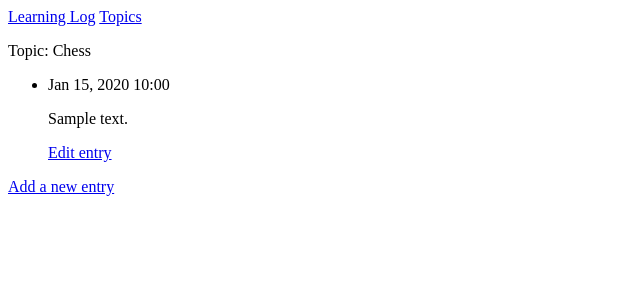
After one commit to Matthew-Sweere/Django, a Django app: page /topics/1/ in a window 1280 px wide. The commit adds this page. Shown: the top 300 px of the page, without its empty margins (0-640 px from the left). Run offline with Django 3.2, Linux system fonts and the light colour scheme; data comes from the database, SQL or seed files in the repository; both versions use the stored data as it was after the commit; tables that the repository leaves empty hold one stand-in row (values such as "Sample post").

Commit message:
More Video Work

```diff
--- a/learning_log/urls.py
+++ b/learning_log/urls.py
@@ -19,4 +19,5 @@ from django.urls import path, include
 urlpatterns = [
     path('admin/', admin.site.urls),
     path('', include('learning_logs.urls')),
+    #path('users/', include('users.urls'))
 ]
--- a/learning_logs/templates/learning_logs/base.html
+++ b/learning_logs/templates/learning_logs/base.html
@@ -1,6 +1,6 @@
 <p>
-<a href = "{% url 'learning_logs:index' %}">Learning Log</a>
-<a href = "{% url 'learning_logs:topics' %}">Topics</a>
+<a href="{% url 'learning_logs:index' %}">Learning Log</a>
+<a href="{% url 'learning_logs:topics' %}">Topics</a>
 </p>
 
 {% block content %}
--- /dev/null
+++ b/learning_logs/templates/learning_logs/topic.html
@@ -0,0 +1,29 @@
+{% extends "learning_logs/base.html" %}
+
+{% block content %}
+
+    <p>Topic: {{ topic }}</p>
+
+    <ul>
+
+        {% for entry in entries %}
+        <li>
+            <!-- a vertical line (|) represents a template filter
+                -a function that modifies the value in a template variable -->
+            <p>{{ entry.date_added|date:'M d, Y H:i' }} </p>
+            <!-- The filter linebreaks ensures that long text entries include line breaks -->
+            <p>{{ entry.text|linebreaks }} </p>
+            <p>
+                <a href="{% url 'learning_logs:edit_entry' entry.id %}">Edit entry</a>
+            </p>
+        </li>
+        {% empty %} <!-- if the list is empty then display message -->
+            <li>There are no entries for this topic yet.</li>
+            {% endfor %}
+    </ul>
+
+    <p>
+        <a href="{% url 'learning_logs:new_entry' topic.id %}">Add a new entry</a>
+    </p>
+
+{% endblock content %}
--- a/learning_logs/urls.py
+++ b/learning_logs/urls.py
@@ -11,13 +11,18 @@ app_name = 'learning_logs'
 
 # The variable urlpatterns in this module is a list of individual pages
 # that can be requested from the learning_logs app
-urlpatterns = {
+urlpatterns = [
     # the first argument is an empty string (' ') which matches the
     # base URL - http://localhost:8000/. The second argument specifies
     # the function name to call in views.py. The third argument provides
     # the name 'index' for this URL pattern to refer to it later
     path('', views.index, name = 'index'),
-    #path('topics', views.topics, name = 'topics')
+    path('topics', views.topics, name = 'topics'),
+    # the integer value is stored in the variable topic_id and will
+    # be subsequently passed to the topic function in views.py
+    path('topics/<int:topic_id>/', views.topic, name = 'topic'),
+    path('new_topic/', views.new_topic, name = 'new_topic'),
+    path('new_entry/<int:topic_id>/', views.new_entry, name = 'new_entry'),
+    path('edit_entry/<int:entry_id>/', views.edit_entry, name = 'edit_entry')
 
-
-}
+]
--- a/learning_logs/views.py
+++ b/learning_logs/views.py
@@ -1,4 +1,6 @@
-from django.shortcuts import render
+from django.shortcuts import render, redirect
+from .forms import TopicForm, EntryForm
+from .models import Topic, Entry
 
 # Create your views here.
 
@@ -8,3 +10,89 @@ from django.shortcuts import render
 def index(request):
     """The home page for Learning Log."""
     return render(request, 'learning_logs/index.html')
+
+
+def topics(request):
+    topics = Topic.objects.order_by('date_added')
+    # A context is a dictionary in which the keys are names we'll use
+    # in the template to access the data, and the values are the data
+    # we need to send to the template. In this case, there is one key-value pair,
+    # which contains the set of topics we'll display on the page.
+    context = {'topics':topics}
+    # When building a page that uses data, we pass the context variable to render()
+    # as well as the request object and the path to the template
+    return render(request, 'learning_logs/topics.html', context)
+
+def topic(request, topic_id):
+    # just like we did in MyShell.py
+    topic = Topic.objects.get(id = topic_id)
+    # foreign key can be accessed using '_set'
+    entries = topic.entry_set.order_by('-date_added') # -date_added is descending order
+    context = {'topic': topic, 'entries': entries}
+
+    return render(request, 'learning_logs/topic.html', context)
+
+
+def new_topic(request):
+    if request.method != 'POST':
+        # No data submitted; create a blank form (create an instance of TopicForm).
+        # Because we included no arguments when instantiating TopicForm, Django
+        # creates a blank form that the user can fill out
+        form = TopicForm()
+    else:
+        # POST data submitted; process data
+        # We make an instance of TopicForm and pass it the data entered by the user,
+        # stored in request.POST
+        form = TopicForm(data = request.POST)
+        # The is_valid() method checks that all required fields have been filled
+        # in (all fields in a form are required by default) and that the data entered
+        # matches the field types expected
+        if form.is_valid():
+            # write the data from the form to the database
+            form.save()
+            # redirect the user's browser to the topics page
+            return redirect('learning_logs:topics')
+
+    # Display a blank form using the new_topic.html template
+    context = {'form': form}
+    return render(request, 'learning_logs/new_topic.html', context)
+
+def new_entry(request, topic_id):
+    topic = Topic.objects.get(id = topic_id)
+    if request.method != 'POST':
+        form = EntryForm()
+    else:
+        form = EntryForm(data = request.POST)
+
+        if form.is_valid():
+            # When we call save(), we include the argument commit=False to tell Django to create
+            # a new entry object and assign it to new_entry without saving it to the database yet.
+            new_entry = form.save(commit=False)
+            # assigns the topic of the new entry based on the topic we pulled from topic_id
+            new_entry.topic = topic
+            new_entry.save()
+            form.save()
+            return redirect('learning_logs:topic', topic_id = topic_id)
+
+    context = {'form': form, 'topic': topic}
+    return render(request, 'learning_logs/new_entry.html', context)
+
+
+def edit_entry(request, entry_id):
+    """Edit an existing entry."""
+    entry = Entry.objects.get(id=entry_id)
+    topic = entry.topic
+
+    if request.method != 'POST':
+        # This argument tells Django to create the form prefilled
+        # with information from the existing entry object
+        form = EntryForm(instance = entry)
+    else:
+        # POST data submitted; process data
+        form = EntryForm(instance = entry, data = request.PORT)
+        if form.is_valid():
+            form.save()
+            return redirect('learning_logs:topic', topic_id = topic_id)
+
+    context = {'entry': entry, 'topic': topic, 'form': form}
+    return render(request, 'learning_logs/edit_entry.html', context)
```
Also changed, not shown: learning_logs/forms.py (added, +21 -0 lines), learning_logs/templates/learning_logs/edit_entry.html (added, +15 -0 lines), learning_logs/templates/learning_logs/new_entry.html (added, +10 -0 lines), learning_logs/templates/learning_logs/new_topic.html (added, +25 -0 lines), learning_logs/templates/learning_logs/topics.html (added, +25 -0 lines), db.sqlite3, learning_logs/migrations/0002_entry.py (added).
